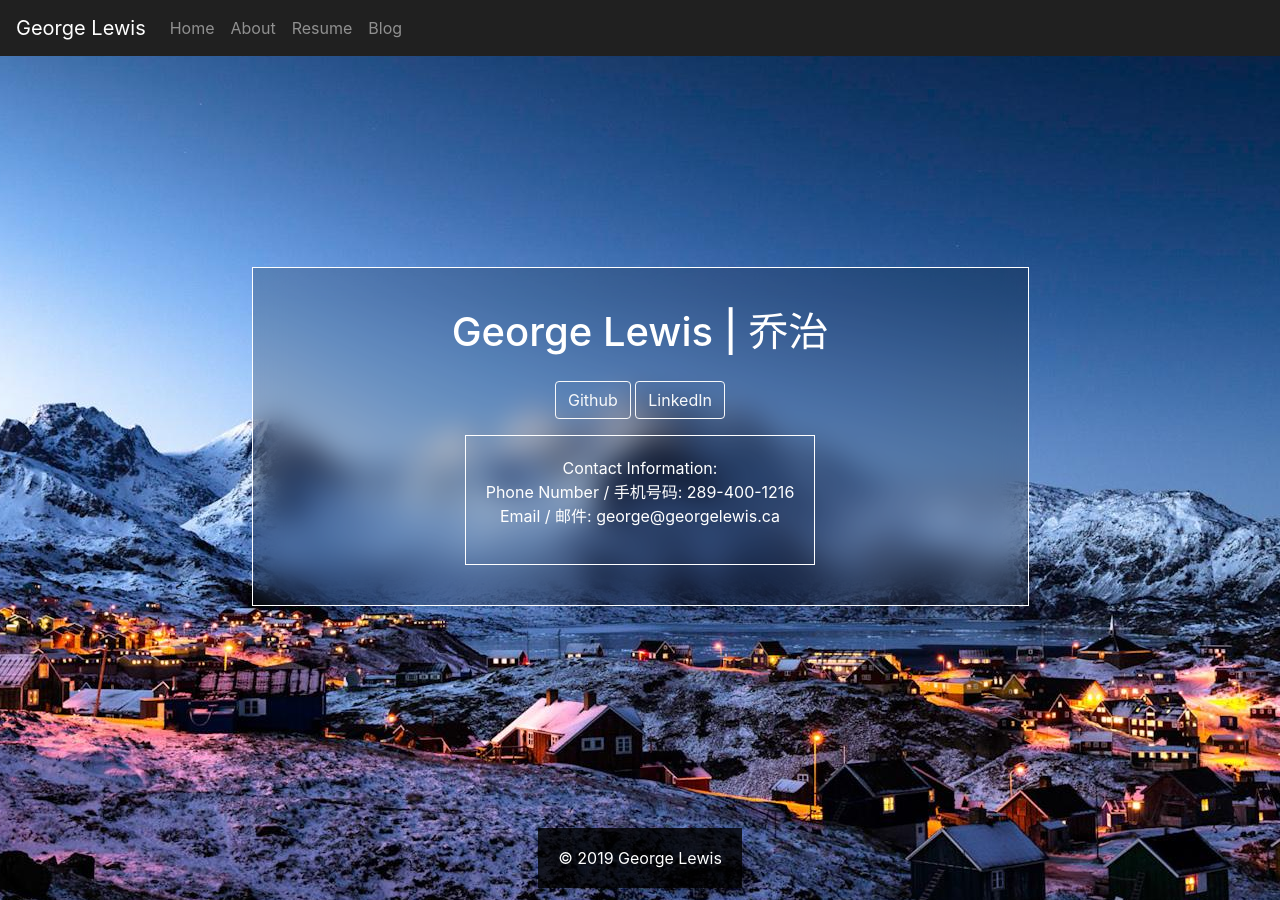
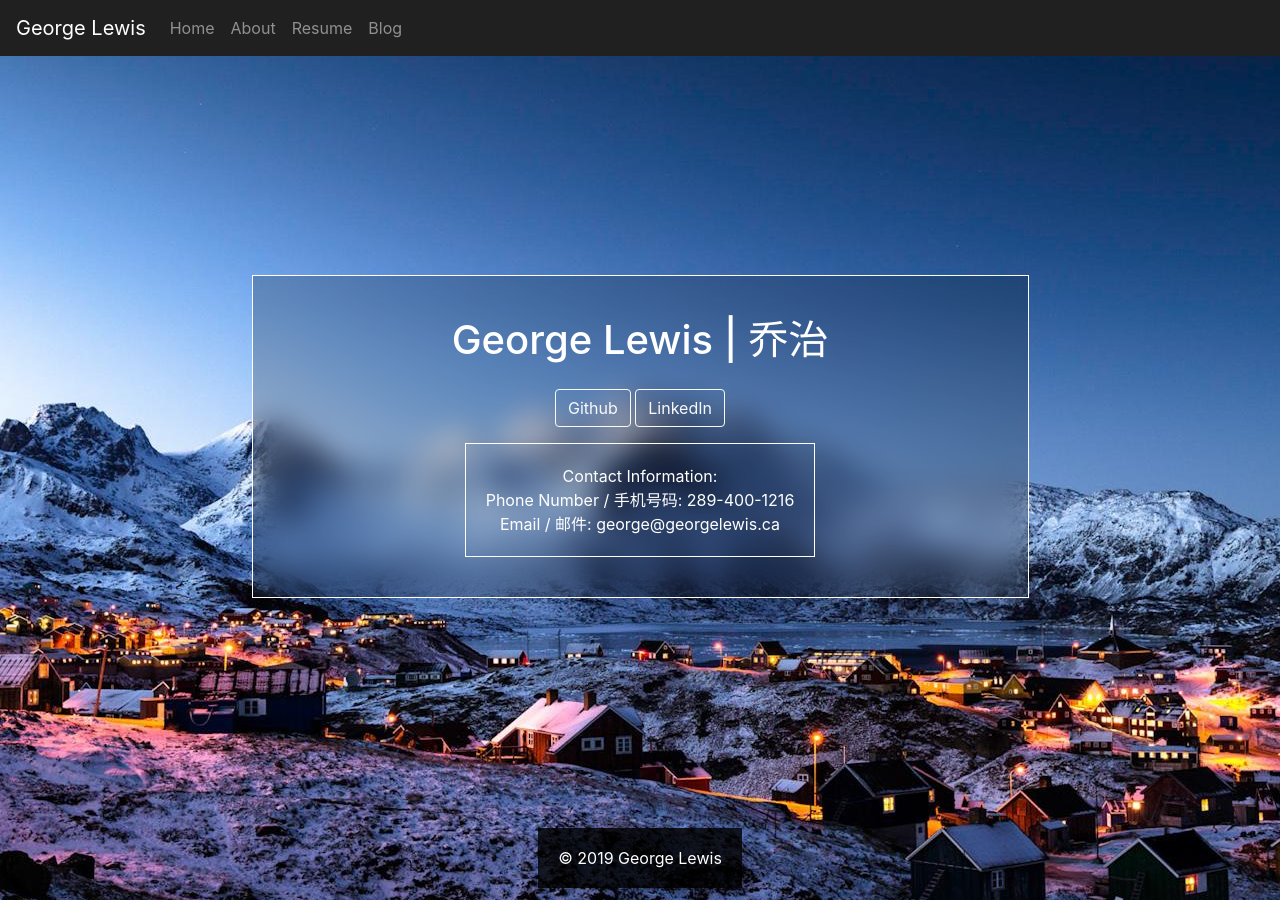
Before and after one commit to George-lewis/george-lewis.github.io, a Jekyll site: the page built from index.markdown, in a window 1280 px wide. Built offline with Jekyll 4.4.1, drawn with Linux system fonts in a browser that asks for light colours.

Commit message:
Remove margin underneath <p> in index

```diff
--- a/css/index.css
+++ b/css/index.css
@@ -9,3 +9,9 @@
     padding: 20px;
 
 }
+
+#contact-info p {
+
+    margin: 0;
+
+}
```
